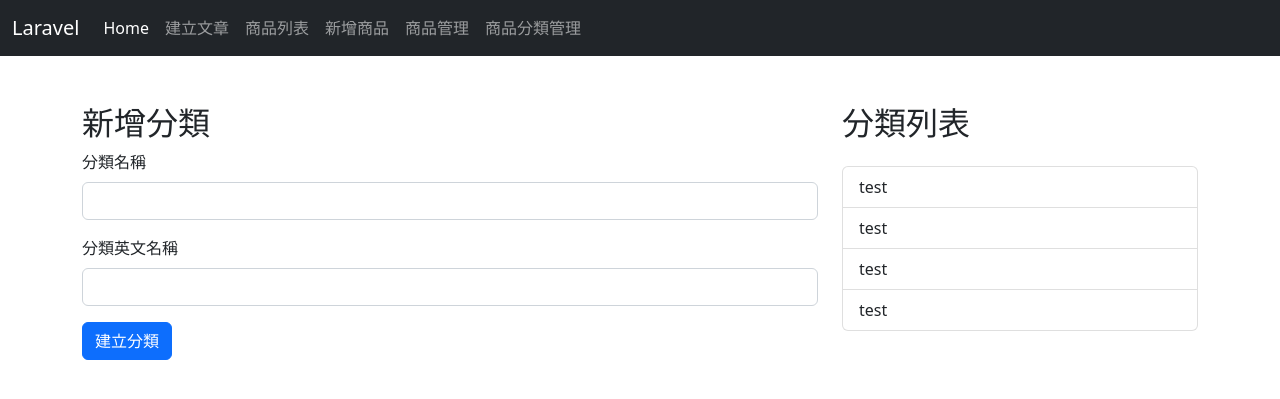
After one commit to a19860101/PHP-24-20220607, a Laravel app: page /category/create in a window 1280 px wide. The commit adds this page. Shown: the top 399 px of the page. Run offline with Laravel 8, Linux system fonts and the light colour scheme.

Commit message:
20220802

```diff
--- /dev/null
+++ b/laravel/app/Http/Controllers/CategoryController.php
@@ -0,0 +1,86 @@
+<?php
+
+namespace App\Http\Controllers;
+
+use App\Models\Category;
+use Illuminate\Http\Request;
+
+class CategoryController extends Controller
+{
+    /**
+     * Display a listing of the resource.
+     *
+     * @return \Illuminate\Http\Response
+     */
+    public function index()
+    {
+        //
+    }
+
+    /**
+     * Show the form for creating a new resource.
+     *
+     * @return \Illuminate\Http\Response
+     */
+    public function create()
+    {
+        //
+        return view('category.create');
+    }
+
+    /**
+     * Store a newly created resource in storage.
+     *
+     * @param  \Illuminate\Http\Request  $request
+     * @return \Illuminate\Http\Response
+     */
+    public function store(Request $request)
+    {
+        //
+    }
+
+    /**
+     * Display the specified resource.
+     *
+     * @param  \App\Models\Category  $category
+     * @return \Illuminate\Http\Response
+     */
+    public function show(Category $category)
+    {
+        //
+    }
+
+    /**
+     * Show the form for editing the specified resource.
+     *
+     * @param  \App\Models\Category  $category
+     * @return \Illuminate\Http\Response
+     */
+    public function edit(Category $category)
+    {
+        //
+    }
+
+    /**
+     * Update the specified resource in storage.
+     *
+     * @param  \Illuminate\Http\Request  $request
+     * @param  \App\Models\Category  $category
+     * @return \Illuminate\Http\Response
+     */
+    public function update(Request $request, Category $category)
+    {
+        //
+    }
+
+    /**
+     * Remove the specified resource from storage.
+     *
+     * @param  \App\Models\Category  $category
+     * @return \Illuminate\Http\Response
+     */
+    public function destroy(Category $category)
+    {
+        //
+    }
+}
--- /dev/null
+++ b/laravel/resources/views/category/create.blade.php
@@ -0,0 +1,30 @@
+@extends('template.master')
+@section('main')
+<div class="container">
+    <div class="row">
+        <div class="col-8">
+            <h2>新增分類</h2>
+            <form action="">
+                <div class="mb-3">
+                    <label for="" class="form-label">分類名稱</label>
+                    <input type="text" class="form-control" name="title">
+                </div>
+                <div class="mb-3">
+                    <label for="" class="form-label">分類英文名稱</label>
+                    <input type="text" class="form-control" name="slug">
+                </div>
+                <input type="submit" class="btn btn-primary" value="建立分類">
+            </form>
+        </div>
+        <div class="col-4">
+            <h2>分類列表</h2>
+            <ul class=" mt-4 list-group">
+                <li class="list-group-item">test</li>
+                <li class="list-group-item">test</li>
+                <li class="list-group-item">test</li>
+                <li class="list-group-item">test</li>
+            </ul>
+        </div>
+    </div>
+</div>
+@endsection
--- a/laravel/resources/views/template/master.blade.php
+++ b/laravel/resources/views/template/master.blade.php
@@ -37,6 +37,9 @@
                     <li class="nav-item">
                         <a class="nav-link" href="{{route('admin.product')}}">商品管理</a>
                     </li>
+                    <li class="nav-item">
+                        <a class="nav-link" href="{{route('category.create')}}">商品分類管理</a>
+                    </li>
                 </ul>
             </div>
         </div>
--- a/laravel/routes/web.php
+++ b/laravel/routes/web.php
@@ -4,6 +4,7 @@ use Illuminate\Support\Facades\Route;
 
 use App\Http\Controllers\PostController;
 use App\Http\Controllers\ProductController;
+use App\Http\Controllers\CategoryController;
 
 
 Route::get('/', function(){
@@ -27,3 +28,5 @@ Route::patch('/post/{id}',[PostController::class,'update'])->name('post.update')
 Route::resource('/product',ProductController::class);
 
 Route::get('admin/product',[ProductController::class, 'list'])->name('admin.product');
+
+Route::resource('/category',CategoryController::class);
```
Also changed, not shown: laravel/app/Models/Category.php (added, +11 -0 lines), laravel/database/migrations/2022_08_02_201913_create_categories_table.php (added).
